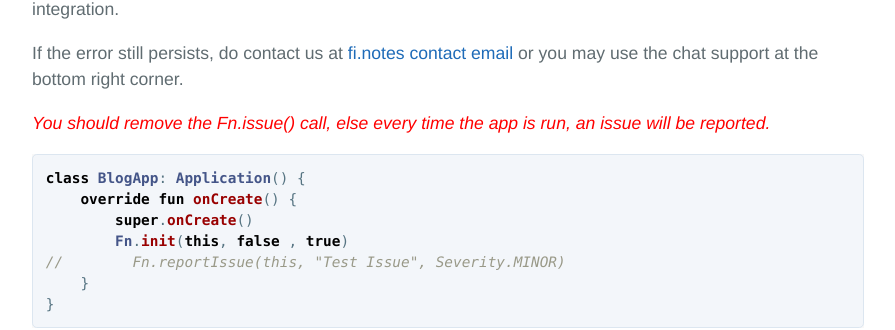
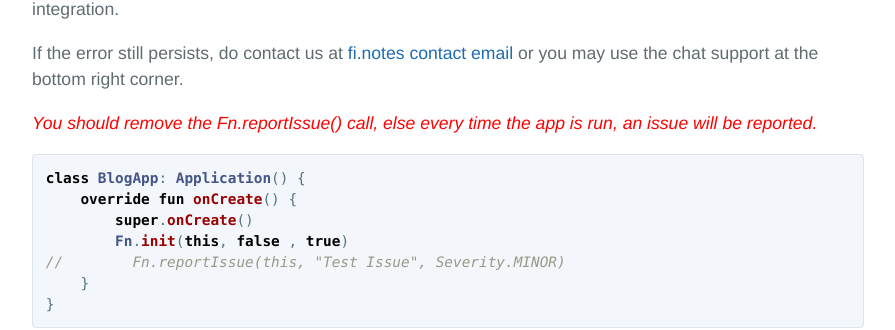
Before and after one commit to finotes/finotes.github.io, a Jekyll site: the page built from _posts/2018-02-09-kotlin-docs.md, in a window 1280 px wide and 900 px high, scrolled down 2983 px. Shown: the part 147-477 px from the top of the window, without its empty margins (192-1087 px from the left). Built offline with Jekyll 4.4.1, drawn with Linux system fonts in a browser that asks for light colours; some web fonts are replaced.

Commit message:
Update 2018-02-09-kotlin-docs.md

````diff
--- a/_posts/2018-02-09-kotlin-docs.md
+++ b/_posts/2018-02-09-kotlin-docs.md
@@ -119,7 +119,7 @@ Also, do refer to the logs in LogCat, it will list any errors/warnings that migh
 
 If the error still persists, do contact us at [fi.notes contact email](mailto:support@finotes.com) or you may use the chat support at the bottom right corner.
 
-<span style="color:red">*You should remove the Fn.issue() call, else every time the app is run, an issue will be reported.*</span>
+<span style="color:red">*You should remove the Fn.reportIssue() call, else every time the app is run, an issue will be reported.*</span>
 
 ```kotlin
 class BlogApp: Application() {
````
